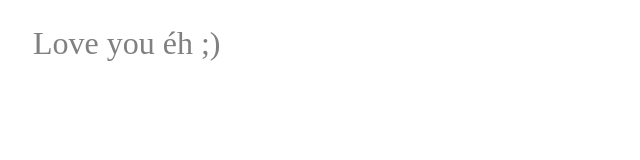
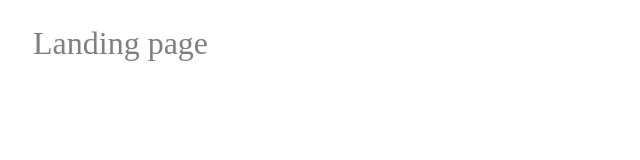
Before and after one commit to kennydenolf/personal-blog-website, a plain HTML site: page index.html in a window 1280 px wide. Shown: the full height of the page, 0-640 px from the left. Drawn offline with Linux system fonts and the light colour scheme.

Commit message:
Revert "Update index.html"
This reverts commit 2605b3a899f66ea937ce5e59d0bc8f5fc56478c3.

```diff
--- a/index.html
+++ b/index.html
@@ -12,7 +12,7 @@
 </head>
 
 <body>
-<p>Love you éh ;)</p>
+<p>Landing page</p>
 </body>
 
 </html>
```
